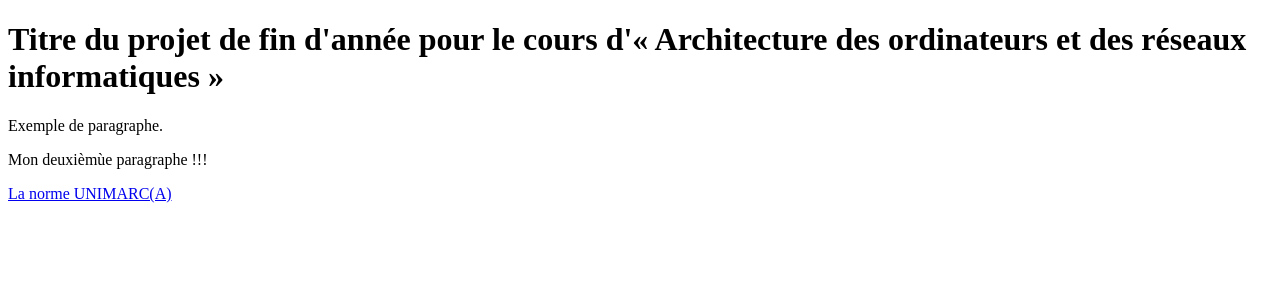
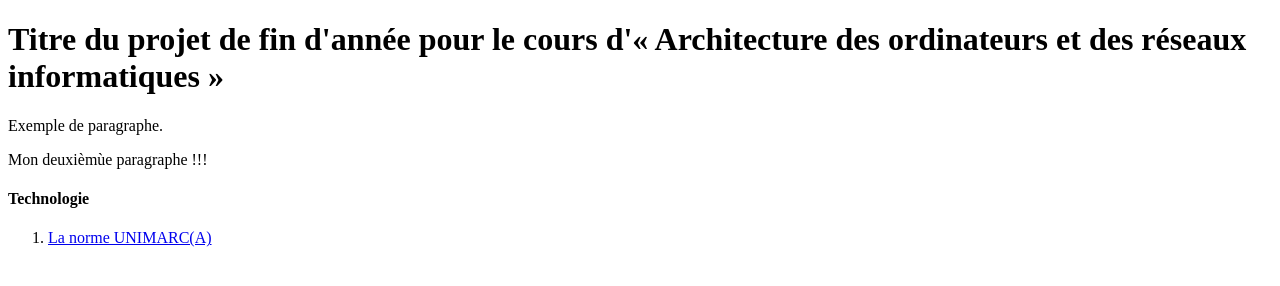
Before and after one commit to dipretoro-hephs/dipretoro-hephs.github.io, a plain HTML site: page index.html in a window 1280 px wide. Drawn offline with Linux system fonts and the light colour scheme.

Commit message:
Création d'une structure de base

```diff
--- a/index.html
+++ b/index.html
@@ -10,7 +10,7 @@
 <p>Exemple de paragraphe.</p>
 
 <p>Mon deuxièmùe paragraphe !!!</p>
-
-<p><a href="./fichiers/technologie/UnimarcA.pdf">La norme UNIMARC(A)</a></p>
+<h4>Technologie</h4>
+<ol><li><a href="./fichiers/technologie/UnimarcA.pdf">La norme UNIMARC(A)</a></li></ol>
 </body>
 </html>
```
